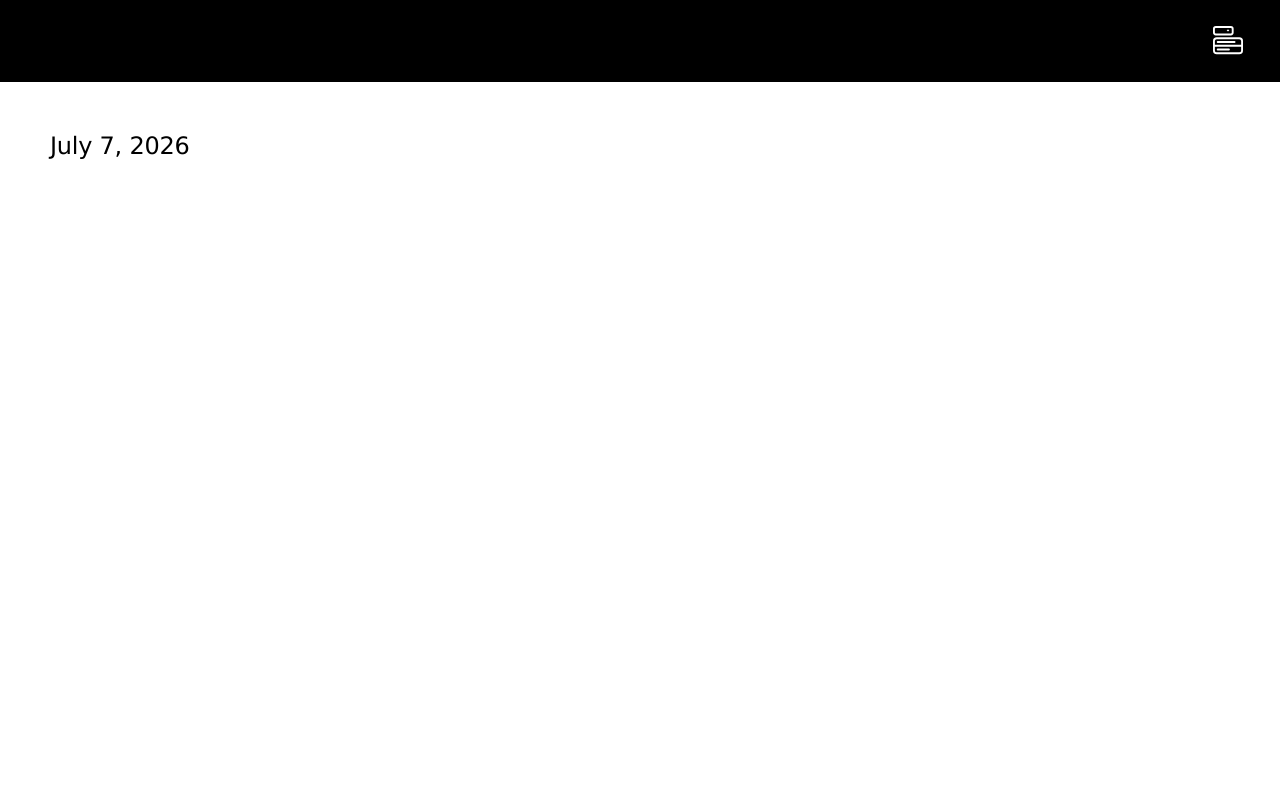
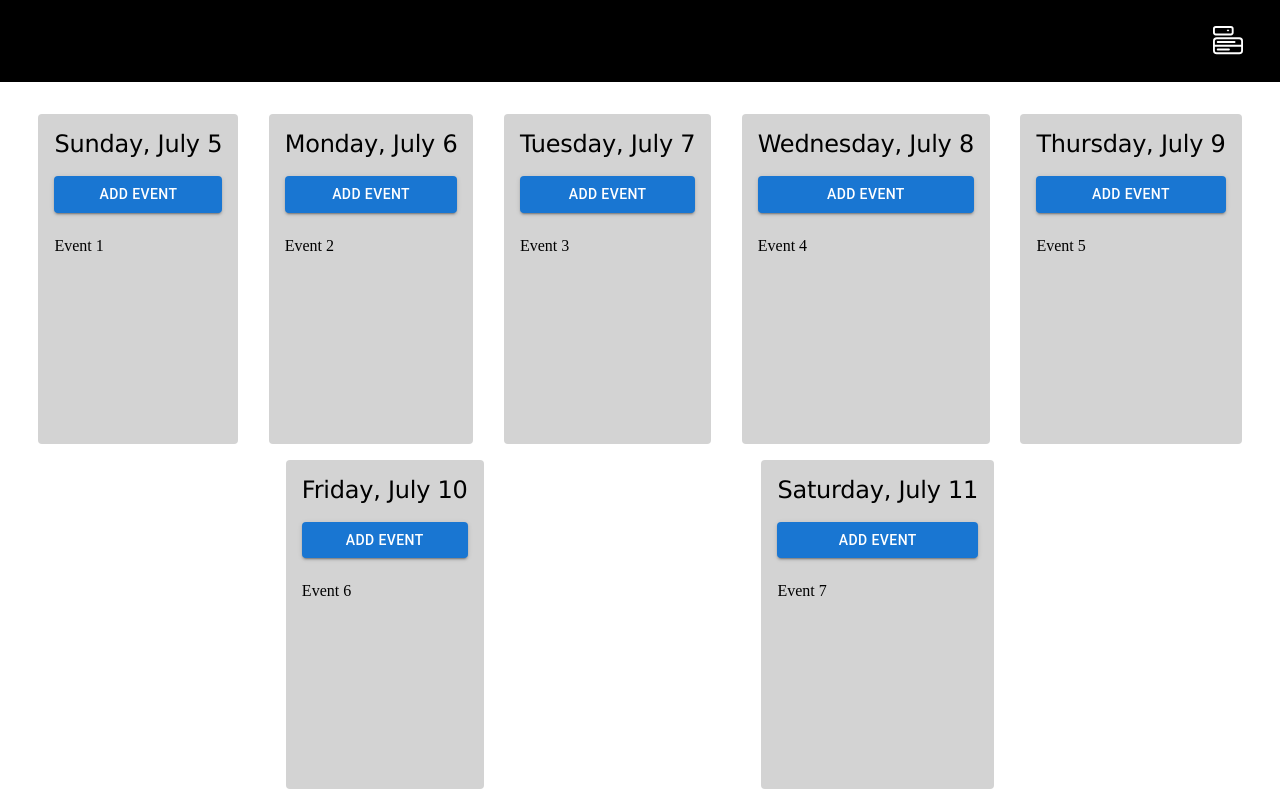
Before and after one commit to thaneluna-dev/weekly-calendar, a React (Vite) app: page / in a window 1280 px wide. Built offline with nearby package versions, Linux system fonts and the light colour scheme.

Commit message:
Creating modal container for add event

```diff
--- a/src/components/NavBar.jsx
+++ b/src/components/NavBar.jsx
@@ -16,6 +16,11 @@ export function NavigationBar() {
   };
   const handleClose = () => {
     setAnchorEl(null);
+  };
+
+  const handlePrint = () => {
+    window.print();
+    handleClose();
   };
 
   return (
@@ -46,7 +51,7 @@ export function NavigationBar() {
             <Person color="white" size={20} />
             My account
             </MenuItem>
-            <MenuItem onClick={handleClose} sx={{color: "white", gap: "10px"}}>
+            <MenuItem onClick={handlePrint} sx={{color: "white", gap: "10px"}}>
             <Printer color="white" size={20} />
             Print
             </MenuItem>
--- a/src/index.css
+++ b/src/index.css
@@ -85,3 +85,12 @@ code {
   height: 100%;
   padding: 50px;
 }
+
+.calendar {
+  background-color: black;
+  display: flex;
+  align-items: start;
+  justify-items: flex-start;
+  align-content: start;
+  justify-content: flex-start;
+}
--- a/src/pages/Dashboard.jsx
+++ b/src/pages/Dashboard.jsx
@@ -1,12 +1,125 @@
+import Container from "@mui/material/Container";
+import { Box, Button, Grid, Input, Modal } from "@mui/material";
+import { useState } from "react";
+
 export default function Dashboard() {
-  const currentDate = new Date().toLocaleDateString("en-US", {
+  const [open, setOpen] = useState(false);
+  const [currentEventDate, setcurrentEventDate] = useState();
+
+  let currentDate = new Date().toLocaleDateString("en-US", {
     year: "numeric",
     month: "long",
     day: "numeric",
   });
+  let days = {};
+  for (let i = 0; i < 7; i++) {
+    const date = new Date();
+    if (i == 0 && date.getDay() === 0) {
+      date.setDate(date.getDate() - 6);
+    } else {
+      date.setDate(date.getDate() - date.getDay() + i);
+    }
+    const options = { weekday: "long", month: "long", day: "numeric" };
+    const weekdate = date.toLocaleDateString("en-US", options);
+    days[i] = weekdate;
+  }
+  let events = {
+    0: ["Event 1"],
+    1: ["Event 2"],
+    2: ["Event 3"],
+    3: ["Event 4"],
+    4: ["Event 5"],
+    5: ["Event 6"],
+    6: ["Event 7"],
+  };
+
+  const handleClose = () => {
+    setOpen(false);
+  };
+
+  const handleEventClick = (index) => {
+    // Modal for handling events pop up
+    setOpen(true);
+    setcurrentEventDate(index)
+  };
+
   return (
-    <div className="dashboard">
-      <h2>{currentDate}</h2>
-    </div>
+    <Container maxWidth="xxl" sx={{ mt: 4, mb: 4 }}>
+      <Box sx={{ display: "flex", justifyContent: "flex-start", gap: 2 }}>
+        <Grid
+          container
+          spacing={2}
+          sx={{
+            display: "inline-flex",
+            justifyContent: "space-evenly",
+            width: "100%",
+            gap: 2,
+          }}
+        >
+          {Object.values(days).map((day, index) => (
+            <Grid
+              key={index}
+              size="auto"
+              sx={{
+                height: "100%",
+                backgroundColor: "lightgray",
+                borderRadius: 1,
+                padding: 2,
+                display: "flex",
+                flexDirection: "column",
+                alignItems: "center",
+                justifyContent: "space-between",
+              }}
+            >
+              <Box
+                sx={{
+                  color: "black",
+                  borderRadius: 1,
+                  height: "100%",
+                  width: "100%",
+                  display: "flex",
+                  flexDirection: "column",
+                  textAlign: "left",
+                }}
+              >
+                <h2 style={{ paddingBottom: 10 }}>{day}</h2>
+                <Button
+                  onClick={() => handleEventClick(index) }
+                  variant="contained"
+                  color="primary"
+                  sx={{ marginBottom: 3 }}
+                >
+                  Add Event
+                </Button>
+                {/* Add your event list or other content here */}
+                <div>
+                  {events[index].map((event, eventIndex) => (
+                    <div key={eventIndex}>{event}</div>
+                  ))}
+                </div>
+              </Box>
+            </Grid>
+          ))}
+          <Modal open={open} onClose={handleClose} aria-labelledby="modal-title" aria-describedby="modal-description">
+            <Box
+              sx={{
+                position: "absolute",
+                top: "50%",
+                left: "50%",
+                transform: "translate(-50%, -50%)",
+                width: 400,
+                bgcolor: "background.paper",
+                border: "2px solid #000",
+                boxShadow: 24,
+                p: 4,
+              }}
+            >
+              <h2>Adding to event {days[currentEventDate]}</h2>
+                <Input placeholder="Event Name" />
+            </Box>
+          </Modal>
+        </Grid>
+      </Box>
+    </Container>
   );
 }
```
